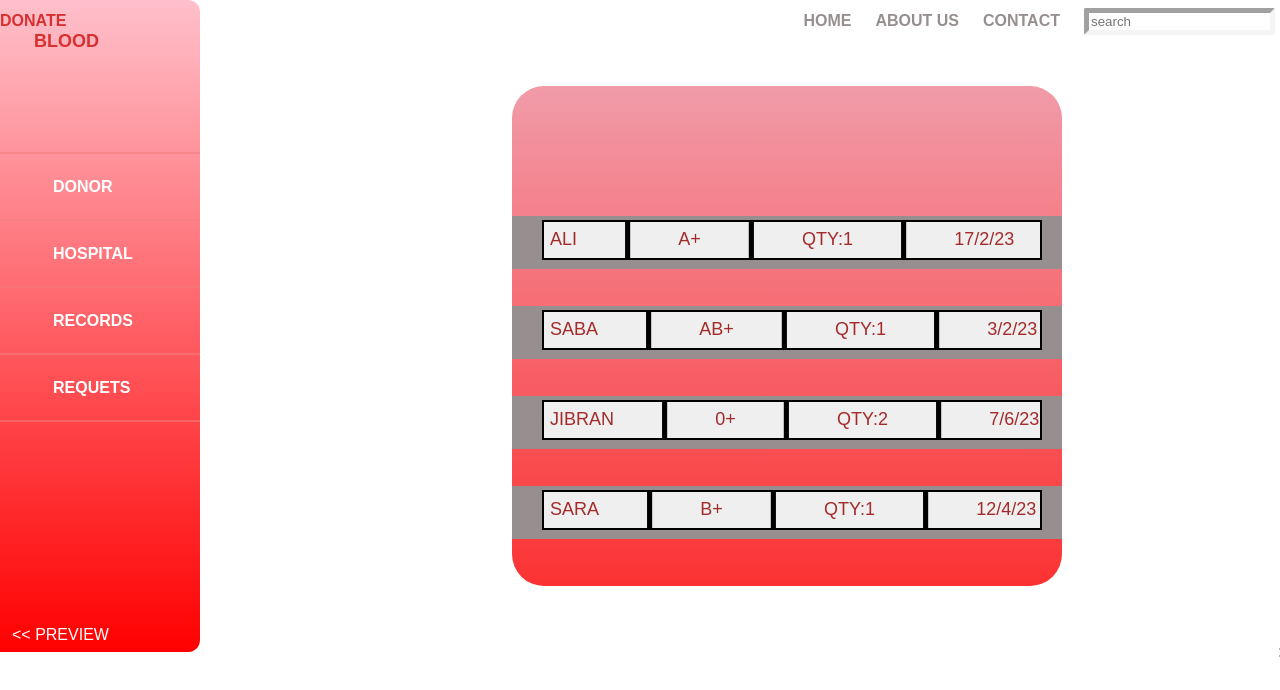
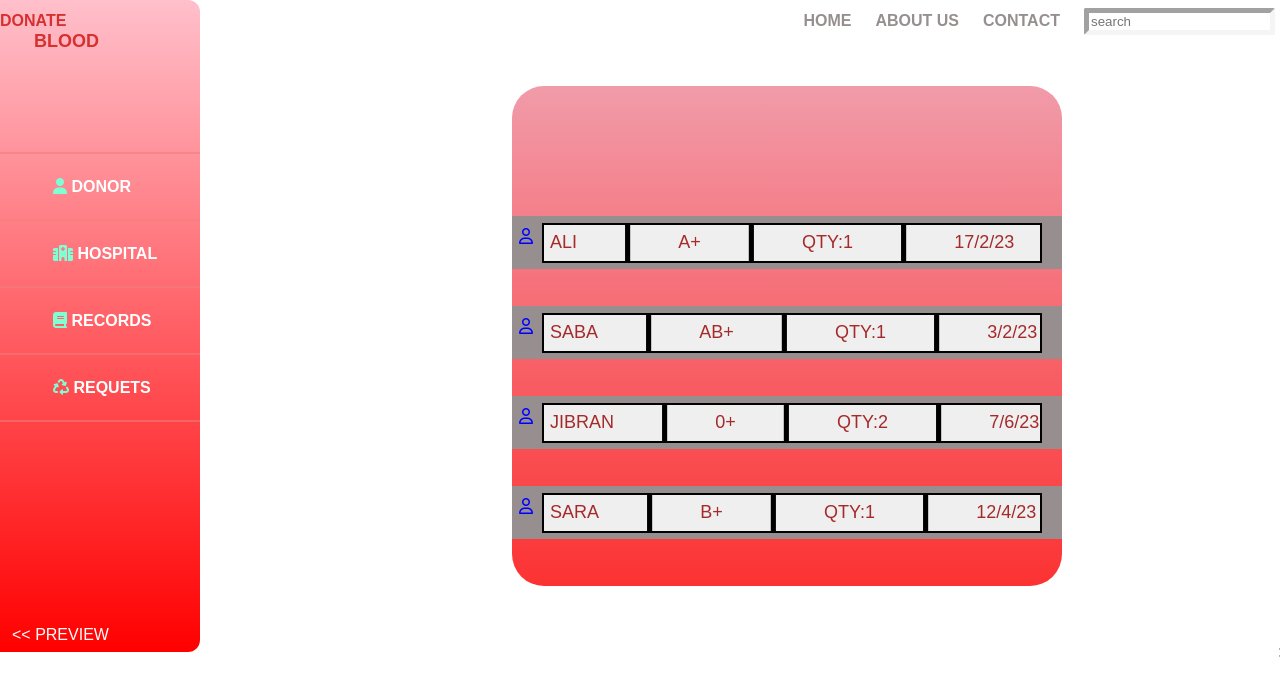
Before and after one commit to Naila-riaz/blood-bank-, a plain HTML site: page records.html in a window 1280 px wide. Shown: the top 690 px of the page. Drawn offline with Linux system fonts and the light colour scheme.

Commit message:
first commit

```diff
--- a/donor.css
+++ b/donor.css
@@ -235,3 +235,6 @@ h2{
     color: black;
     font-weight: bold;
 }
+.fa-user{
+    margin-top: 3px;
+}
--- a/records.css
+++ b/records.css
@@ -152,7 +152,7 @@ h1{
     border: 2px solid black;
     display: flex;
     justify-content:start;
-    margin-top:4px;
+    margin-top:-23px;
     margin-left:30px;
     margin-right: 0px;
 
@@ -200,7 +200,7 @@ button p{
     border: 2px solid black;
     display: flex;
     justify-content:start;
-    margin-top:4px;
+    margin-top:-23px;
     margin-left:30px;
     margin-right: 0px;
 
@@ -248,7 +248,7 @@ button P{
     border: 2px solid black;
     display: flex;
     justify-content:start;
-    margin-top:4px;
+    margin-top:-23px;
     margin-left:30px;
     margin-right: 0px;
 }
@@ -299,7 +299,7 @@ button p{
     border: 2px solid black;
     display: flex;
     justify-content:start;
-    margin-top:4px;
+    margin-top:-23px;
     margin-left:30px;
     margin-right: 0px;
 }
--- a/records.html
+++ b/records.html
@@ -5,6 +5,7 @@
     <meta name="viewport" content="width=device-width, initial-scale=1.0">
     <title>records</title>
     <link rel="stylesheet" href="records.css">
+    <link rel="stylesheet" href="https://cdnjs.cloudflare.com/ajax/libs/font-awesome/6.5.1/css/all.min.css" integrity="sha512-DTOQO9RWCH3ppGqcWaEA1BIZOC6xxalwEsw9c2QQeAIftl+Vegovlnee1c9QX4TctnWMn13TZye+giMm8e2LwA==" crossorigin="anonymous" referrerpolicy="no-referrer" />
 </head>
 <body>
     <nav>
@@ -23,16 +24,16 @@
         <h5> BLOOD</h5>
 
     <div class="DONOR">
-    <a href="donor.html">DONOR</a>
+    <a href="donor.html"><i class="fa-solid fa-user" style="color:aquamarine; " ></i> DONOR</a>
 </div>
 <div class="HOSPITAL">
-    <a href="hospital.html">HOSPITAL</a>
+    <a href="hospital.html"><i class="fa-solid fa-hospital" style="color:aquamarine;"></i>     HOSPITAL</a>
 </div>
 <div class="RECORDS">
-    <a href="records.html">RECORDS</a>
+    <a href="records.html"><i class="fa-solid fa-book" style="color:aquamarine;"></i> RECORDS</a>
 </div>
 <div class="REQUEST">
-    <a href="request.html">REQUETS</a>
+    <a href="request.html"><i class="fa-solid fa-recycle" style="color:aquamarine;"></i>  REQUETS</a>
 </div>
 <div class="preview">
     <a href="hospital.html"><< PREVIEW </a>
@@ -46,7 +47,11 @@
 
 
     <div class="NAME">
+        <i class="fa-regular fa-user"style="margin-top:12px; margin-left:7px; color:blue;"></i>
+
+
         <button>
+
        <P>ALI</P>
       <div class="box1"><P>|</P></div>
        <P>A+</P>
@@ -57,6 +62,7 @@
     </button>
     </div>
     <div class="con">
+        <i class="fa-regular fa-user"style="margin-top:12px; margin-left:7px; color:blue;"></i>
         <button>
        <P>SABA</P>
       <div class="box4"><P>|</P></div>
@@ -68,6 +74,7 @@
     </button>
     </div>
     <div class="cont">
+        <i class="fa-regular fa-user"style="margin-top:12px; margin-left:7px; color:blue;"></i>
         <button>
        <P>SARA</P>
       <div class="box7"><P>|</P></div>
@@ -79,6 +86,7 @@
     </button>
     </div>
     <div class="contain">
+        <i class="fa-regular fa-user"style="margin-top:12px; margin-left:7px; color:blue;"></i>
         <button>
        <P>JIBRAN</P>
       <div class="box10"><P>|</P></div>
--- a/request2.css
+++ b/request2.css
@@ -71,6 +71,7 @@ font-size: large;
     height: 500px;
     display: flex;
     margin-left: 40%;
+
     justify-content: center;
     margin-top: 4%;
     background: linear-gradient(rgb(241, 155, 169) ,rgb(252, 50, 50));
@@ -298,6 +299,9 @@ button p{
     font-size: larger;
 
 }
+.req button a:hover{
+    color: black;
+}
 nav a:hover{
     color: #D63031;
  }
```
Also changed, not shown: LOGIN.CSS (+15 -1 lines), donor.html (+7 -4 lines), hospital.html (+5 -4 lines), index.html (+5 -1 lines), request.html (+10 -8 lines), request2.html (+9 -10 lines).
